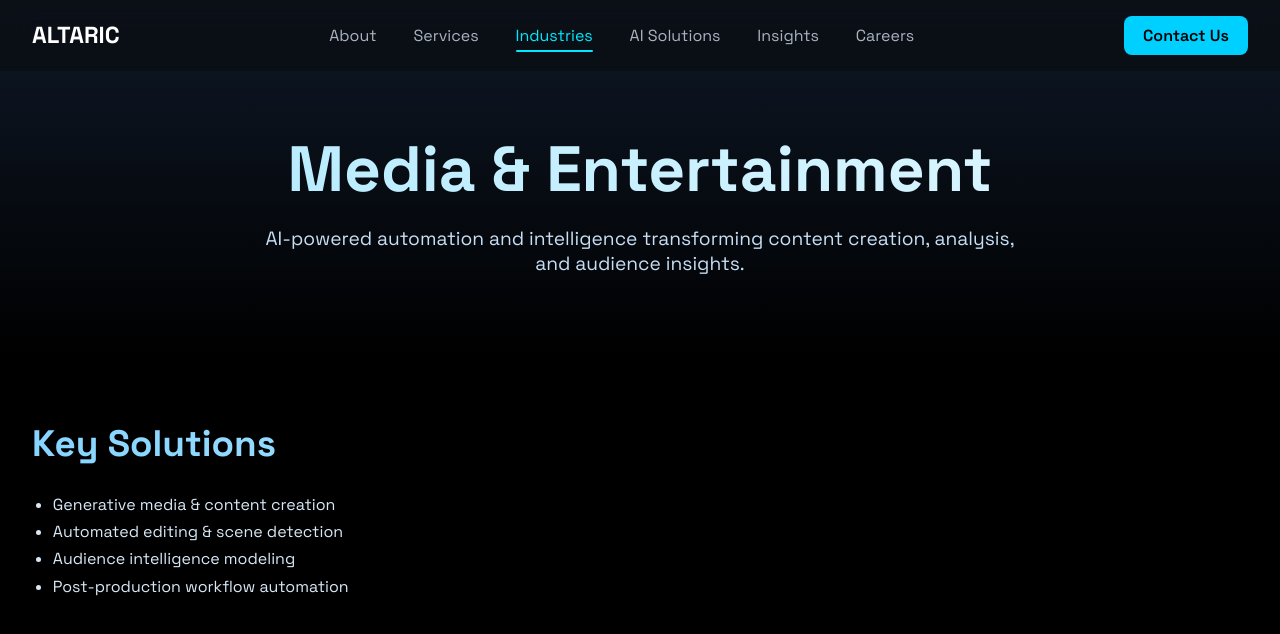
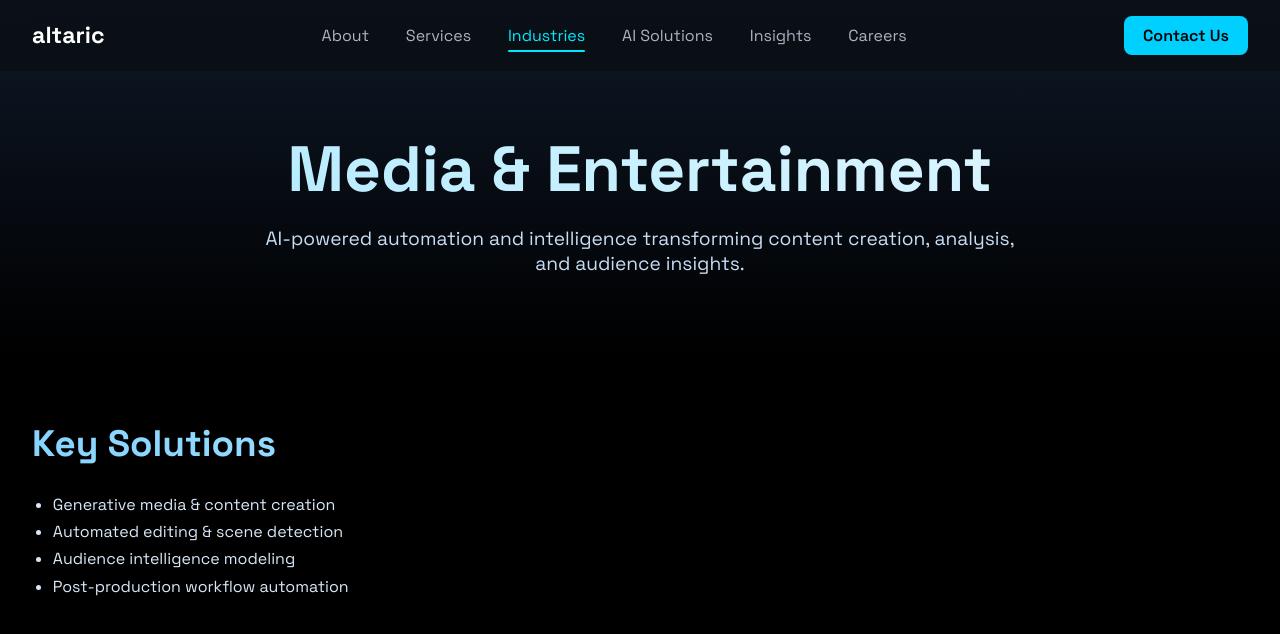
Before and after one commit to Vatshal-Venkat/Altaric, a React (Vite) app in the folder website_src/frontend/: page /industries/media in a window 1280 px wide. Shown: the top 634 px of the page. Built offline with nearby package versions, Linux system fonts and the light colour scheme; no server answers.

Commit message:
Altaric changes

```diff
--- a/website_src/frontend/src/components/Hero.jsx
+++ b/website_src/frontend/src/components/Hero.jsx
@@ -152,7 +152,7 @@ const HeroButton = styled(motion.a)`
   transition: 0.25s ease;
 
   &:hover {
-    background: #ffffff;
+    background: #1ab2dcff;
     transform: translateY(-4px) scale(1.05);
   }
 `;
--- a/website_src/frontend/src/components/Navbar.jsx
+++ b/website_src/frontend/src/components/Navbar.jsx
@@ -165,7 +165,7 @@ const Navbar = ({ theme, setTheme }) => {
       <NavWrapper themeColors={themeColors} scrolled={scrolled}>
         <NavContainer scrolled={scrolled}>
           <Logo themeColors={themeColors} to="/">
-            ALTARIC
+            altaric
           </Logo>
 
           <CenterMenu>
```
